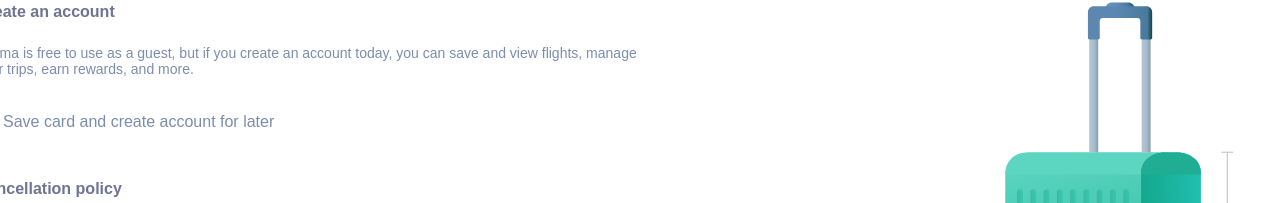
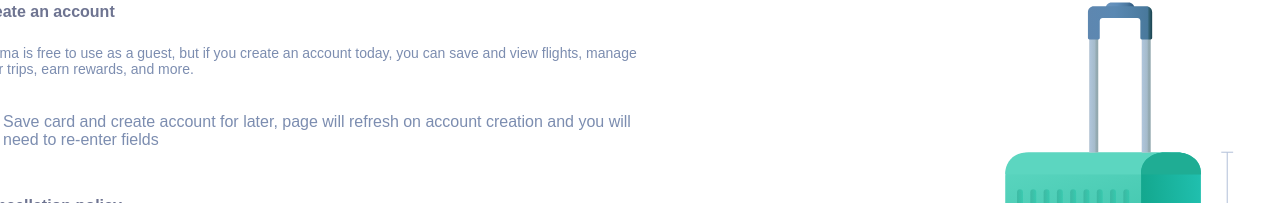
Before and after one commit to zezoamr/obelion-swe-intern-tripma, a Next.js app in the folder tripma/: page /booking/payment in a window 1280 px wide. Shown: the part 726-929 px from the top of the page. Built offline with nearby package versions, Linux system fonts and the light colour scheme; no server answers.

Commit message:
fix paymentform createaccount in page

```diff
--- a/tripma/app/booking/payment/paymentForm.js
+++ b/tripma/app/booking/payment/paymentForm.js
@@ -110,7 +110,7 @@ export default function PaymentForm() {
                         const signInResult = await signIn('credentials', {
                             identifier: userData.identifier,
                             password: userData.password,
-                            redirect: false,
+                            redirect: true,
                         });
 
                         if (signInResult.error) {
@@ -119,15 +119,15 @@ export default function PaymentForm() {
                             console.log('User signed in after signup');
                         }
 
-
+                        window.location.reload();
 
                     } else if (signupResponse.status === 409) {
                         // 409 typically means the user already exists
-                        console.log('User already exists, attempting to sign in');
+                        //console.log('User already exists, attempting to sign in');
                         const signInResult = await signIn('credentials', {
                             identifier: userData.identifier,
                             password: userData.password,
-                            redirect: false,
+                            redirect: true,
                         });
 
                         if (signInResult.error) {
@@ -135,7 +135,7 @@ export default function PaymentForm() {
                         } else {
                             console.log('Existing user signed in');
 
-
+                            window.location.reload();
                         }
                     } else {
                         const data = await signupResponse.json();
@@ -353,7 +353,7 @@ export default function PaymentForm() {
                     onChange={(e) => setSaveCard(e.target.checked)}
                     className={styles.checkbox}
                 />
-                Save card {!userId? 'and create account for later' : 'to account'}
+                Save card {!userId? 'and create account for later, page will refresh on account creation and you will need to re-enter fields' : 'to account'}
             </label>
 
             {saveCard &&  !userId && (
```
